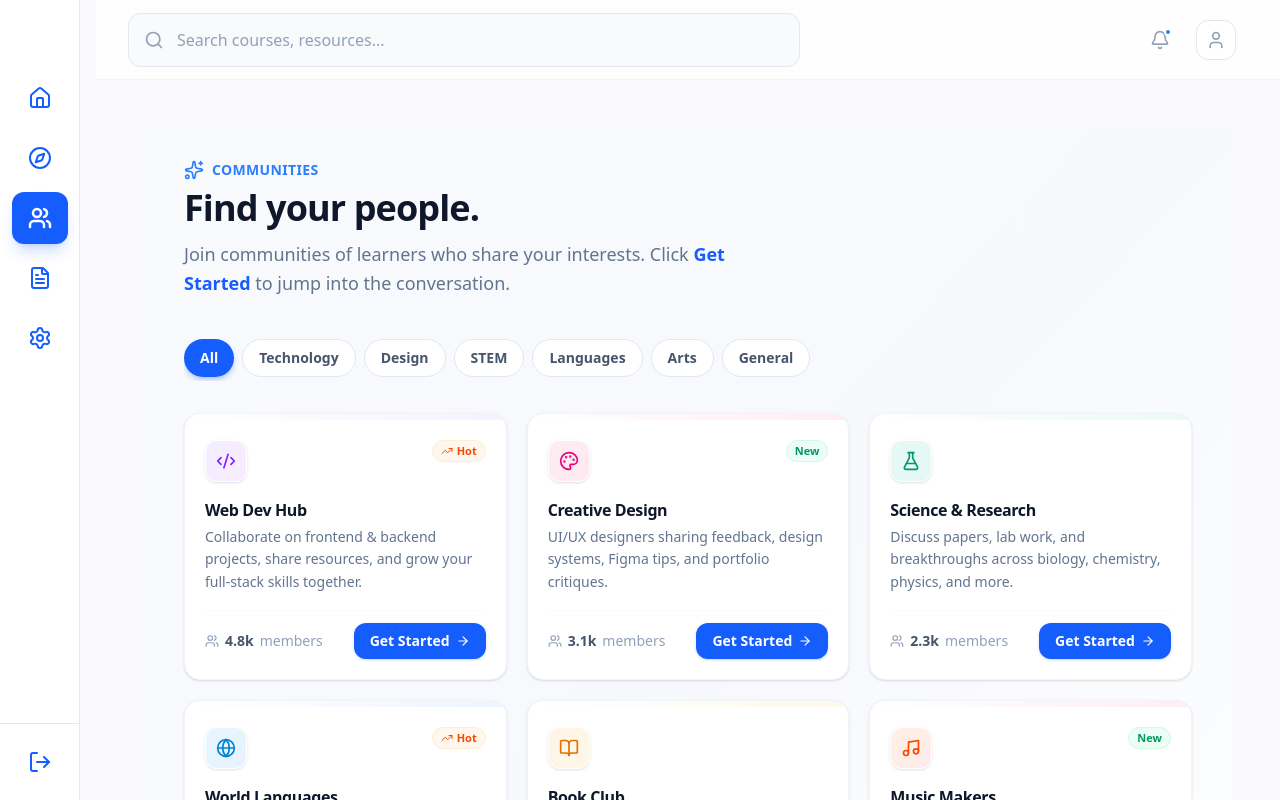
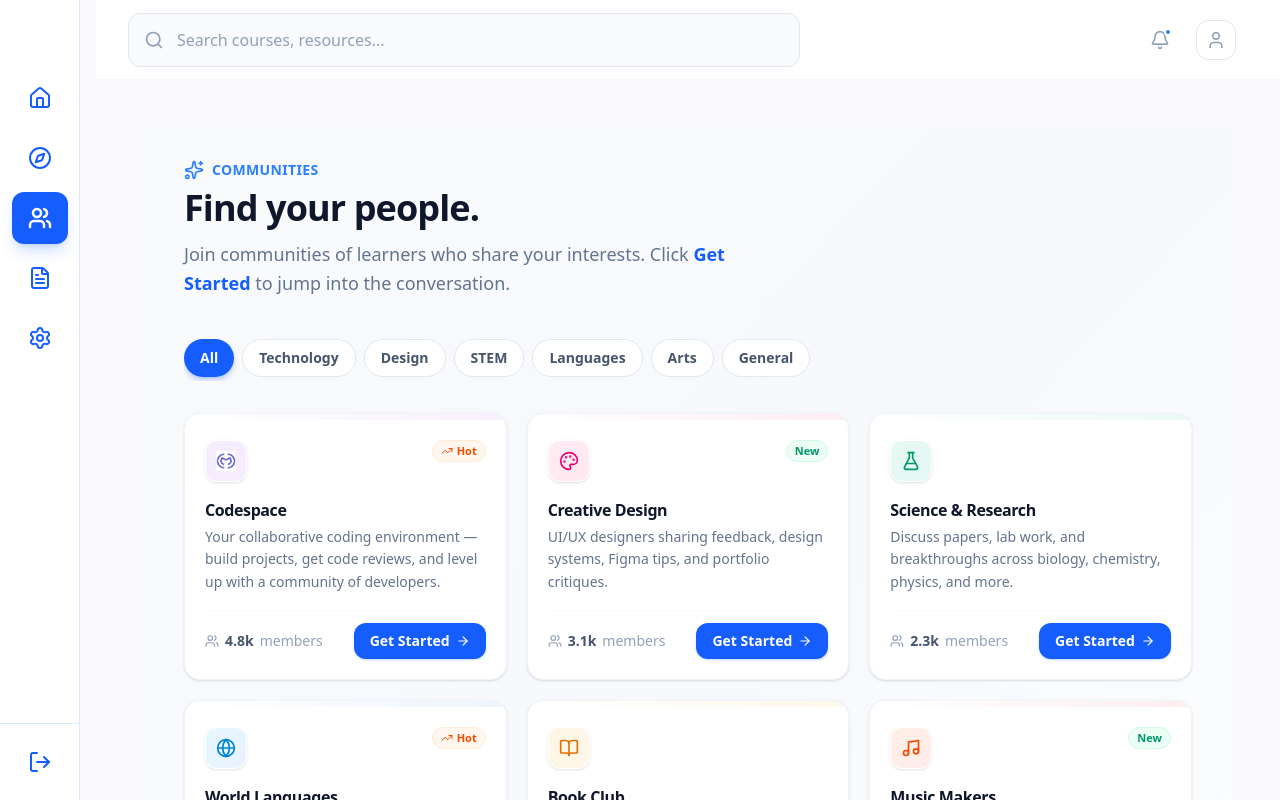
Before and after one commit to JesseJohn7/sabiskill, a Next.js app: page /dashboard in a window 1280 px wide. Both pictures are taken after a click on the button 40 px from the left and 218 px from the top of the page. Shown: the top 800 px of the page. Built offline with nearby package versions, Linux system fonts and the light colour scheme.

Commit message:
community

```diff
--- a/app/dashboard/components/CommunityTab.tsx
+++ b/app/dashboard/components/CommunityTab.tsx
@@ -4,7 +4,6 @@ import React, { useState } from "react";
 import {
   Users,
   BookOpen,
-  Code2,
   Palette,
   FlaskConical,
   Globe,
@@ -22,7 +21,8 @@ interface Community {
   description: string;
   members: number;
   category: string;
-  icon: React.ElementType;
+  icon?: React.ElementType;
+  logoSrc?: string;
   color: string;
   gradient: string;
   joinLink: string;
@@ -32,16 +32,16 @@ interface Community {
 
 const communities: Community[] = [
   {
-    id: "webdev",
-    name: "Web Dev Hub",
+    id: "codespace",
+    name: "Codespace",
     description:
-      "Collaborate on frontend & backend projects, share resources, and grow your full-stack skills together.",
+      "Your collaborative coding environment — build projects, get code reviews, and level up with a community of developers.",
     members: 4821,
     category: "Technology",
-    icon: Code2,
+    logoSrc: "/codespace.png",
     color: "text-violet-600",
     gradient: "from-violet-500/10 to-purple-500/10",
-    joinLink: "https://discord.gg/your-webdev-link",
+    joinLink: "https://docs.google.com/forms/d/e/1FAIpQLSeu4dmCuFnYSdqATlOOaFoO5ILtFRHIjuTJev2HsbZ3_M8XwQ/viewform?pli=1",
     trending: true,
   },
   {
@@ -221,9 +221,17 @@ const CommunityTab: React.FC = () => {
                 {/* Icon + badges row */}
                 <div className="flex items-start justify-between">
                   <div
-                    className={`p-2.5 rounded-xl bg-gradient-to-br ${community.gradient} border border-white shadow-sm`}
+                    className={`p-2.5 rounded-xl bg-gradient-to-br ${community.gradient} border border-white shadow-sm flex items-center justify-center`}
                   >
-                    <Icon className={`w-5 h-5 ${community.color}`} strokeWidth={2} />
+                    {community.logoSrc ? (
+                      <img
+                        src={community.logoSrc}
+                        alt={community.name}
+                        className="w-5 h-5 object-contain"
+                      />
+                    ) : Icon ? (
+                      <Icon className={`w-5 h-5 ${community.color}`} strokeWidth={2} />
+                    ) : null}
                   </div>
                   <div className="flex gap-1.5">
                     {community.trending && (
```
